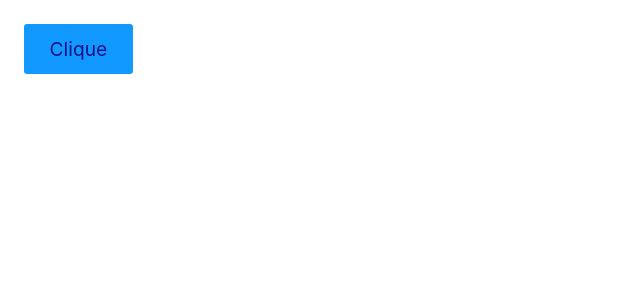
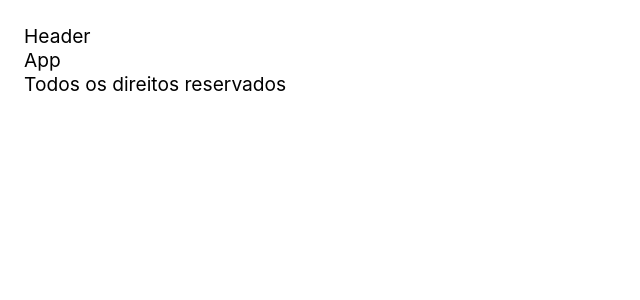
Before and after one commit to Luchtml/react-inicio, a React (Create React App) app in the folder ambiente-curso/appreact/: page / in a window 1280 px wide. Shown: the top 300 px of the page, without its empty margins (0-640 px from the left). Built offline with nearby package versions, Linux system fonts and the light colour scheme.

Commit message:
componentes

```diff
--- a/ambiente-curso/appreact/src/App.js
+++ b/ambiente-curso/appreact/src/App.js
@@ -1,20 +1,14 @@
 import React from 'react';
+import Footer from './Footer';
+import Header from './Header';
 
 const App = () => {
-  function handleScroll(event) {
-    console.log(event);
-  }
 
-  window.addEventListener('scroll', handleScroll);
   return (
-    <div style={{ height: '200vh' }}>
-      <button
-        onClick={(event) => {
-          alert(event.target.innerText);
-        }}
-      >
-        Clique
-      </button>
+    <div>
+      <Header/>
+      App
+      <Footer />
     </div>
   );
 };
--- /dev/null
+++ b/ambiente-curso/appreact/src/Footer.js
@@ -0,0 +1,9 @@
+import React from 'react'
+
+const Footer = () => {
+  return (
+    <footer>Todos os direitos reservados</footer>
+  )
+}
+
+export default Footer
--- /dev/null
+++ b/ambiente-curso/appreact/src/Header.js
@@ -0,0 +1,7 @@
+import React from "react";
+
+const Header = () => {
+  return <header>Header</header>
+}
+
+export default Header
```
